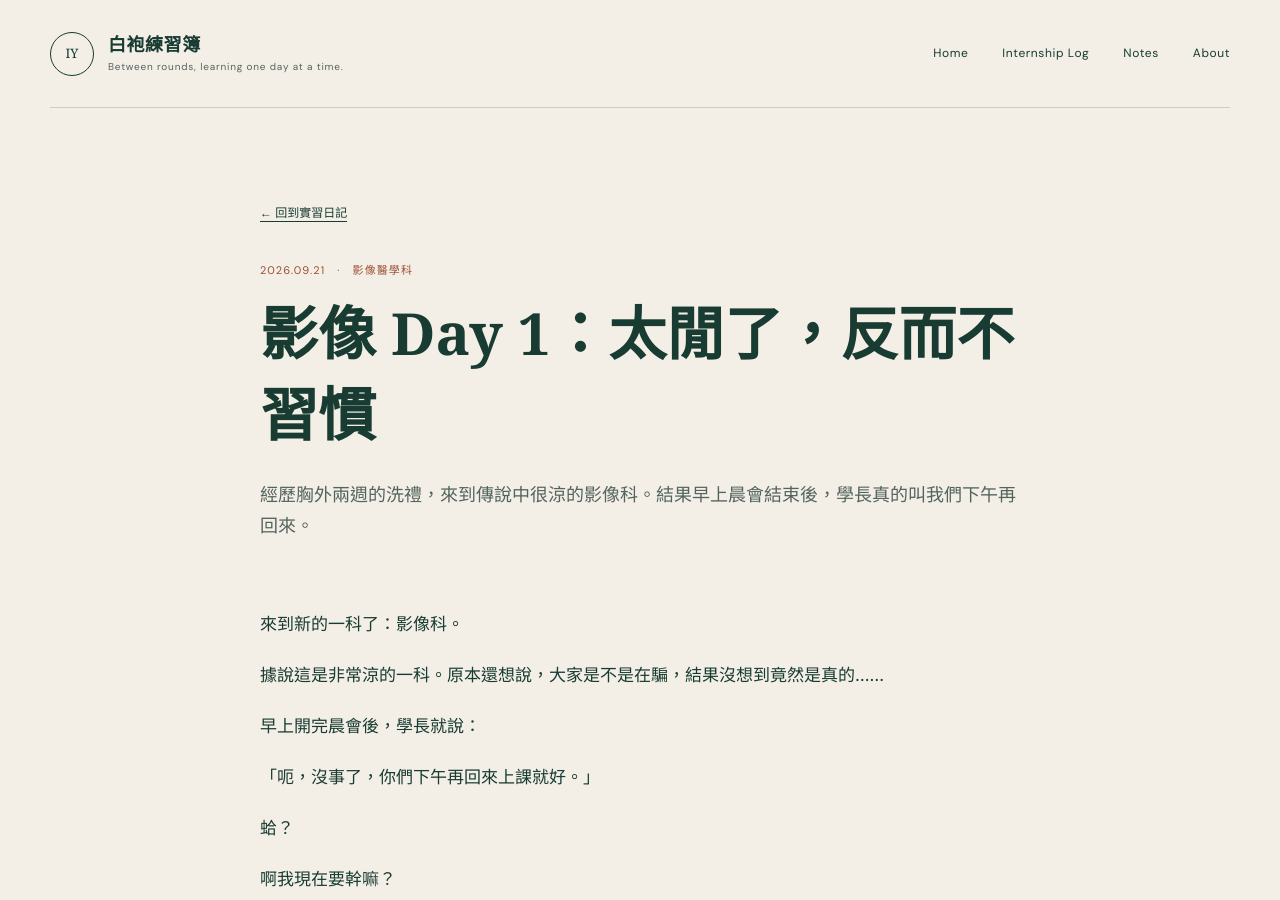
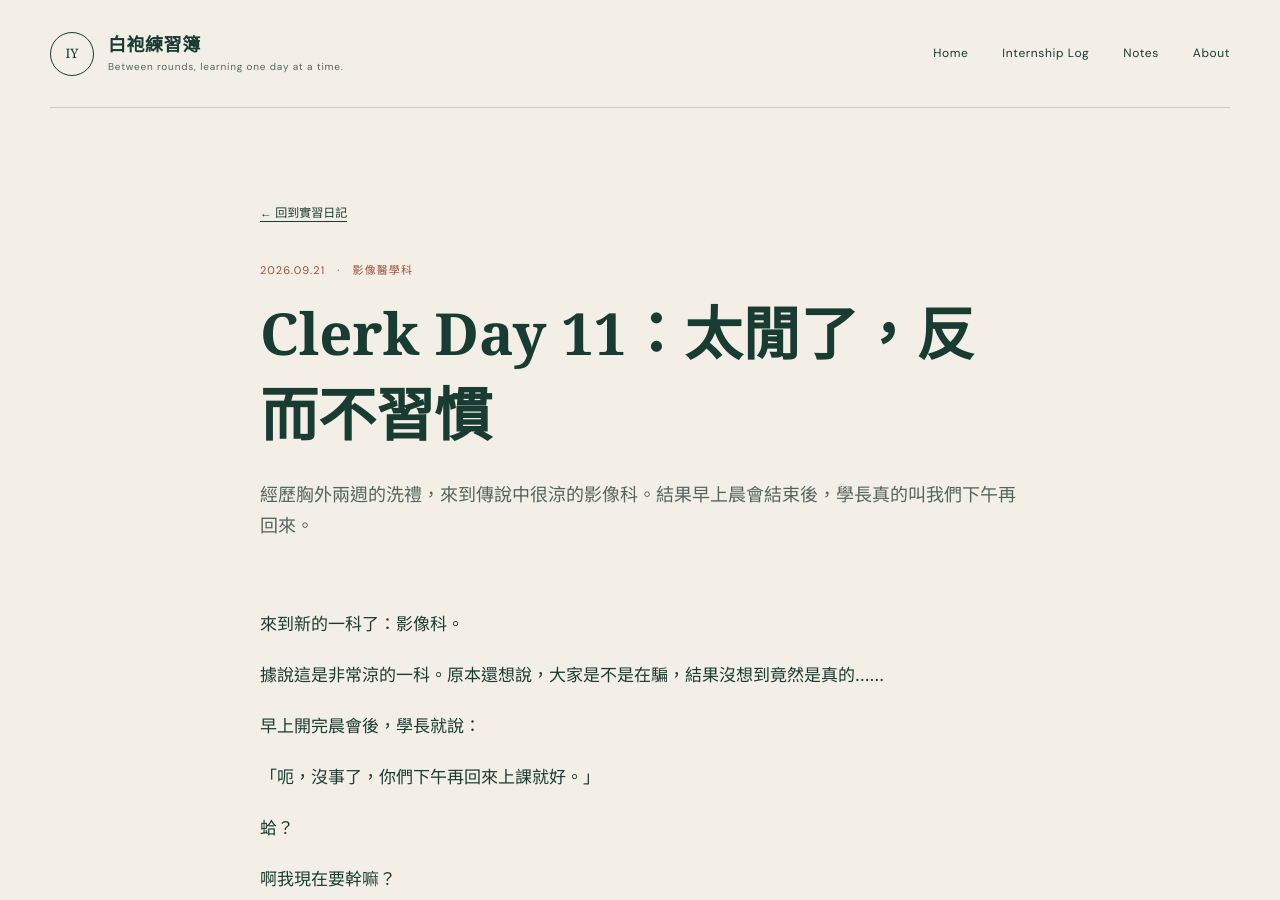
Before and after one commit to francohohtw/francohohtw.github.io, a Jekyll site: the page built from _posts/2026-09-21-radiology-day-1.md, in a window 1280 px wide and 900 px high. Built offline with Jekyll 4.4.1, drawn with Linux system fonts in a browser that asks for light colours.

Commit message:
更新影像科首日文章標題

```diff
--- a/_posts/2026-09-21-radiology-day-1.md
+++ b/_posts/2026-09-21-radiology-day-1.md
@@ -1,5 +1,5 @@
 ---
-title: "影像 Day 1：太閒了，反而不習慣"
+title: "Clerk Day 11：太閒了，反而不習慣"
 date: 2026-09-21 18:30:00 +0800
 department: 影像醫學科
 day: 1
```
